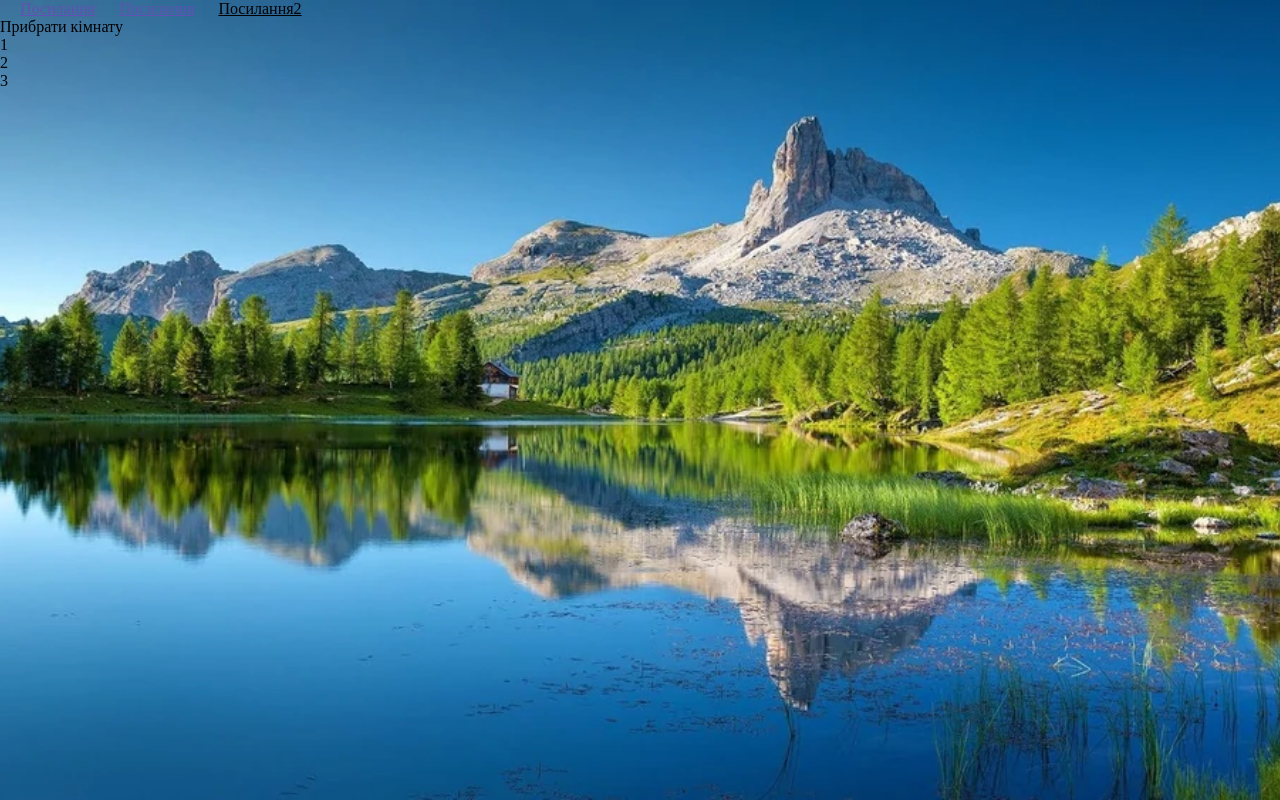
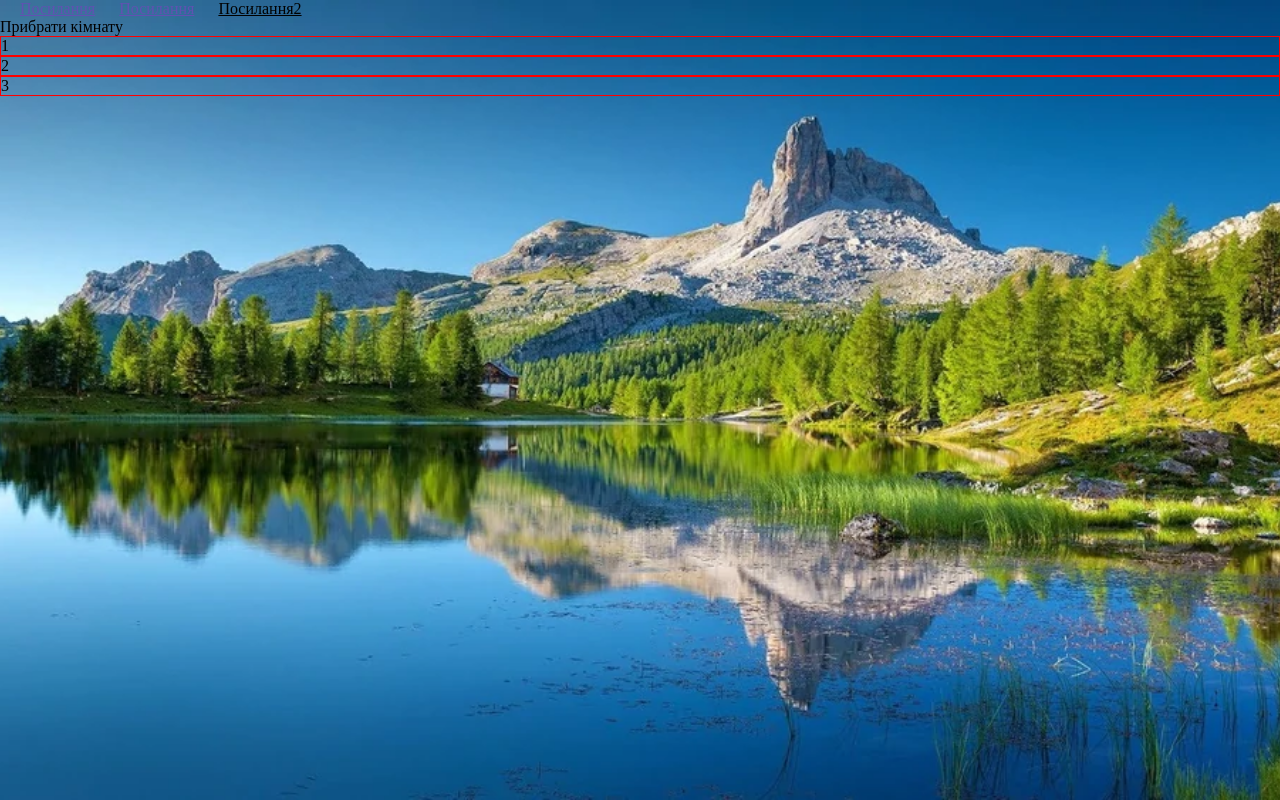
Before and after one commit to Nazimkov-1984/131-inline_and_block_elements, a plain HTML site: page index.html in a window 1280 px wide. Drawn offline with Linux system fonts and the light colour scheme.

Commit message:
add style for list

```diff
--- a/mainPageStyle.css
+++ b/mainPageStyle.css
@@ -18,3 +18,6 @@ a {
 #id {
 
 }
+.li {
+    border: 1px solid red;
+}
```
